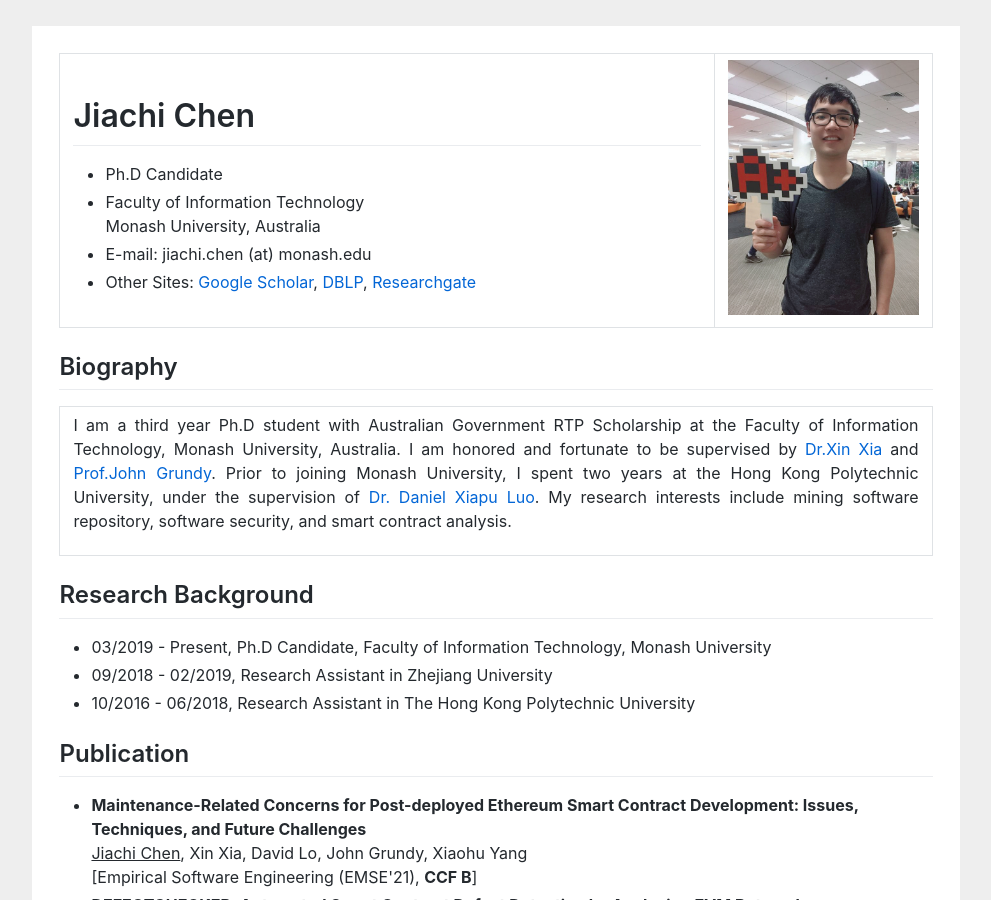
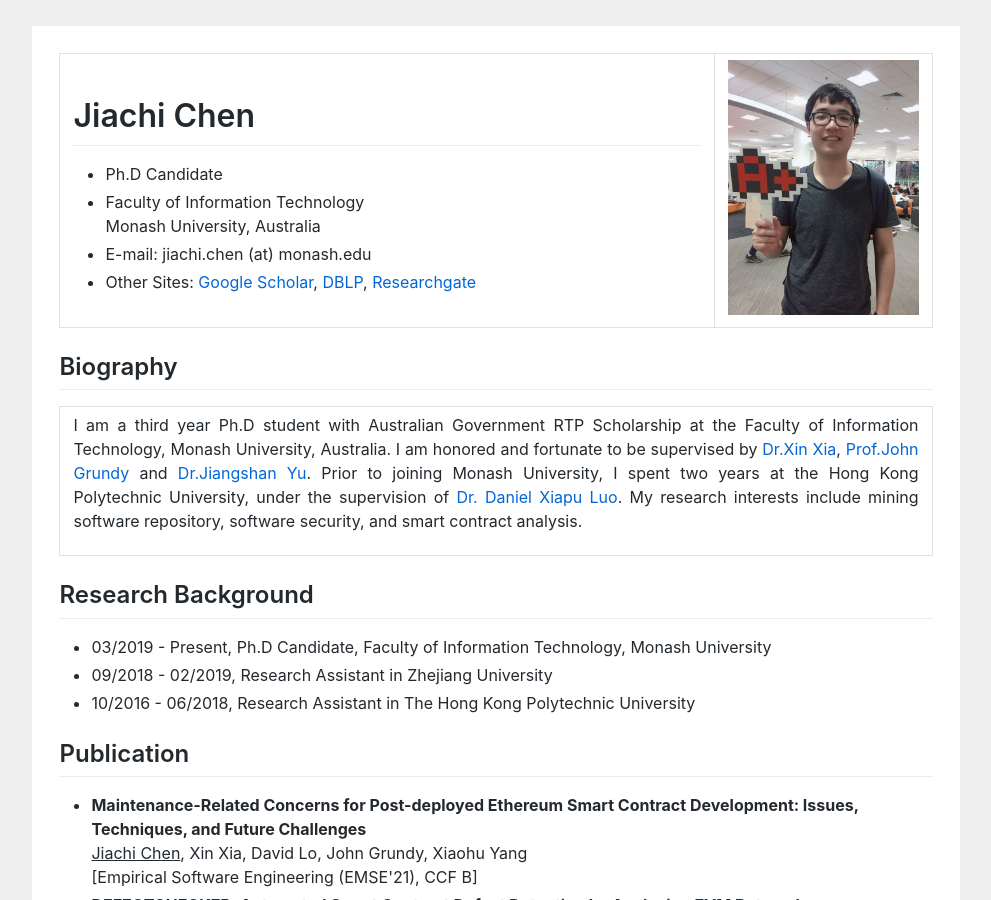
Before and after one commit to huangyuan-hy/huangyuan-hy.github.io, a Jekyll site: the page index.html, which Jekyll copies as it is, in a window 1280 px wide and 900 px high. Shown: the whole window, without its empty margins (144-1135 px from the left). Built offline with Jekyll 4.4.1, drawn with Linux system fonts in a browser that asks for light colours.

Commit message:
Update index.html

```diff
--- a/index.html
+++ b/index.html
@@ -66,7 +66,7 @@ gtag('config', 'UA-158965281-1');
 				<table border="0" cellspacing="0" cellpadding="10">
 					<td align="justify">
 						<p>
-						I am a third year Ph.D student with Australian Government RTP Scholarship at the Faculty of Information Technology, Monash University, Australia. I am honored and fortunate to be supervised by <a href="https://xin-xia.github.io/">Dr.Xin Xia</a> and <a href="https://sites.google.com/site/johncgrundy/">Prof.John Grundy</a>. Prior to joining Monash University, I spent two years at the Hong Kong Polytechnic University, under the supervision of <a href="http://www4.comp.polyu.edu.hk/~csxluo/">Dr. Daniel Xiapu Luo</a>. My research interests include mining software repository, software security, and smart contract analysis.
+						I am a third year Ph.D student with Australian Government RTP Scholarship at the Faculty of Information Technology, Monash University, Australia. I am honored and fortunate to be supervised by <a href="https://xin-xia.github.io/">Dr.Xin Xia</a>, <a href="https://sites.google.com/site/johncgrundy/">Prof.John Grundy</a> and <a href="https://www.jiangshanyu.com/">Dr.Jiangshan Yu</a>. Prior to joining Monash University, I spent two years at the Hong Kong Polytechnic University, under the supervision of <a href="http://www4.comp.polyu.edu.hk/~csxluo/">Dr. Daniel Xiapu Luo</a>. My research interests include mining software repository, software security, and smart contract analysis.
 						</p>
 					</td>
 				</table>
@@ -84,7 +84,7 @@ gtag('config', 'UA-158965281-1');
 					<li>
 						<b>Maintenance-Related Concerns for Post-deployed Ethereum Smart Contract Development: Issues, Techniques, and Future Challenges </b> <br>
 						<u>Jiachi Chen</u>, Xin Xia, David Lo, John Grundy, Xiaohu Yang<br>
-						[Empirical Software Engineering (EMSE'21), <b>CCF B</b>]
+						[Empirical Software Engineering (EMSE'21), CCF B]
 					</li>
 
 					<li>
```
